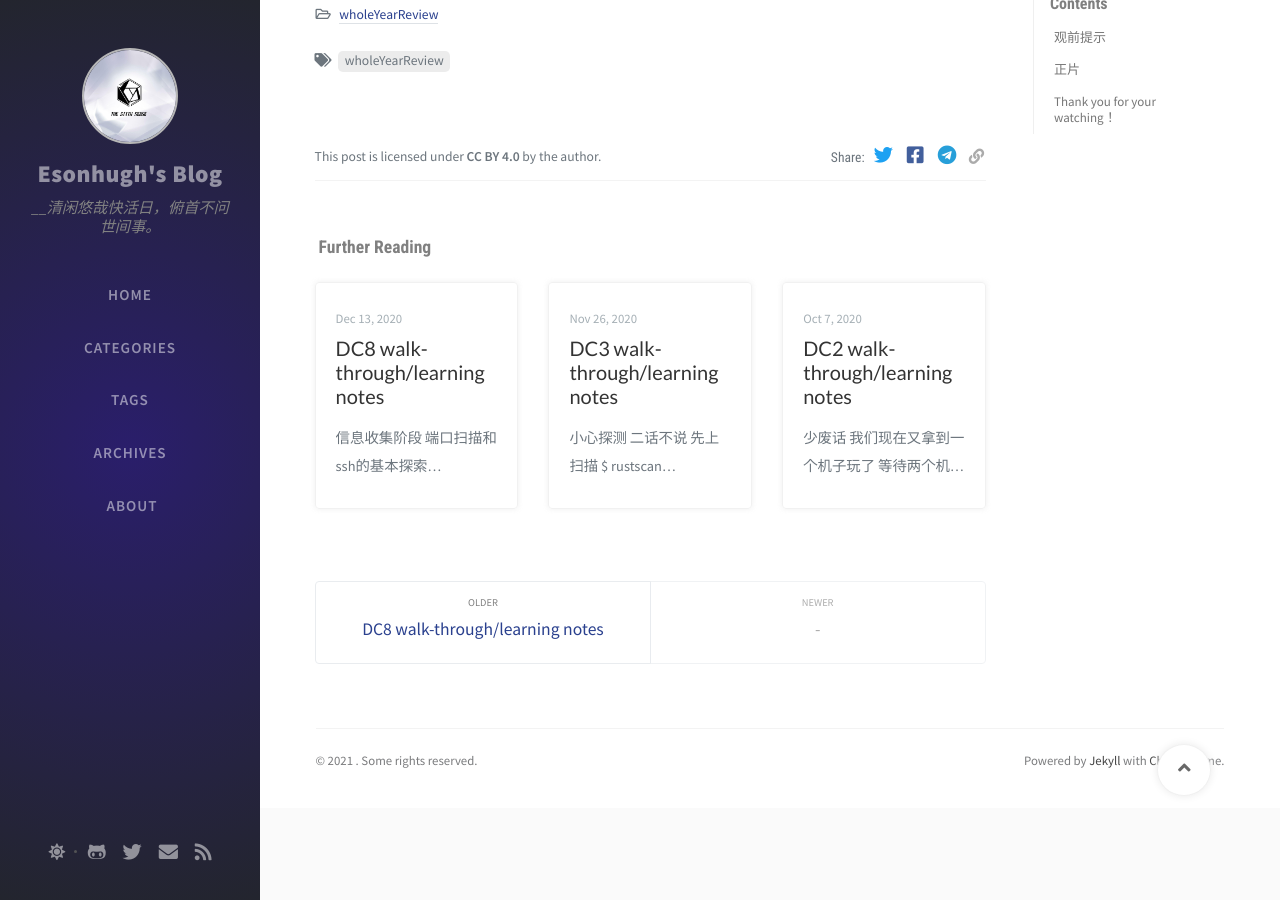
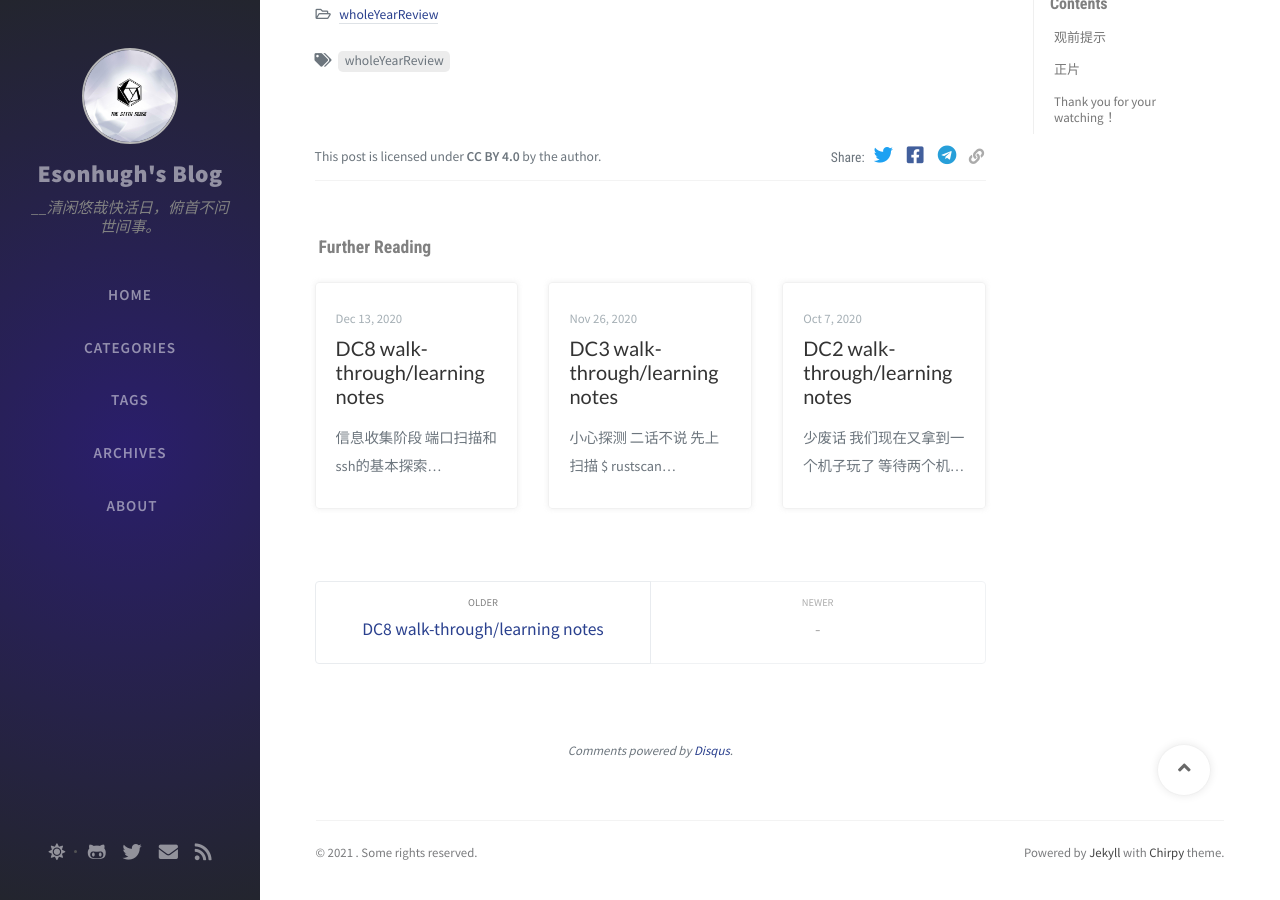
Before and after one commit to Hdu-ZhangYi/Hdu-ZhangYi.github.io, a Jekyll site: the page built from _posts/2020-12-30-esonhugh-2020.md, in a window 1280 px wide and 900 px high, scrolled down 3933 px. Built offline with Jekyll 4.4.1, drawn with Linux system fonts in a browser that asks for light colours; nearby versions of some CDN libraries; comment, search, counter and statistics services are not loaded; some of the changed lines change nothing that is shown.

Commit message:
discus added

```diff
--- a/_config.yml
+++ b/_config.yml
@@ -63,8 +63,8 @@
     cache: false  # pv data local cache, good for the users from GFW area.
 
 disqus:
-  comments: false  # boolean type, the global switch for posts comments.
-  shortname: ''    # Fill with your Disqus shortname. › https://help.disqus.com/en/articles/1717111-what-s-a-shortname
+  comments: true  # boolean type, the global switch for posts comments.
+  shortname: 'esonhugh'    # Fill with your Disqus shortname. › https://help.disqus.com/en/articles/1717111-what-s-a-shortname
 
 
 # Prefer color scheme setting, available values:
```
